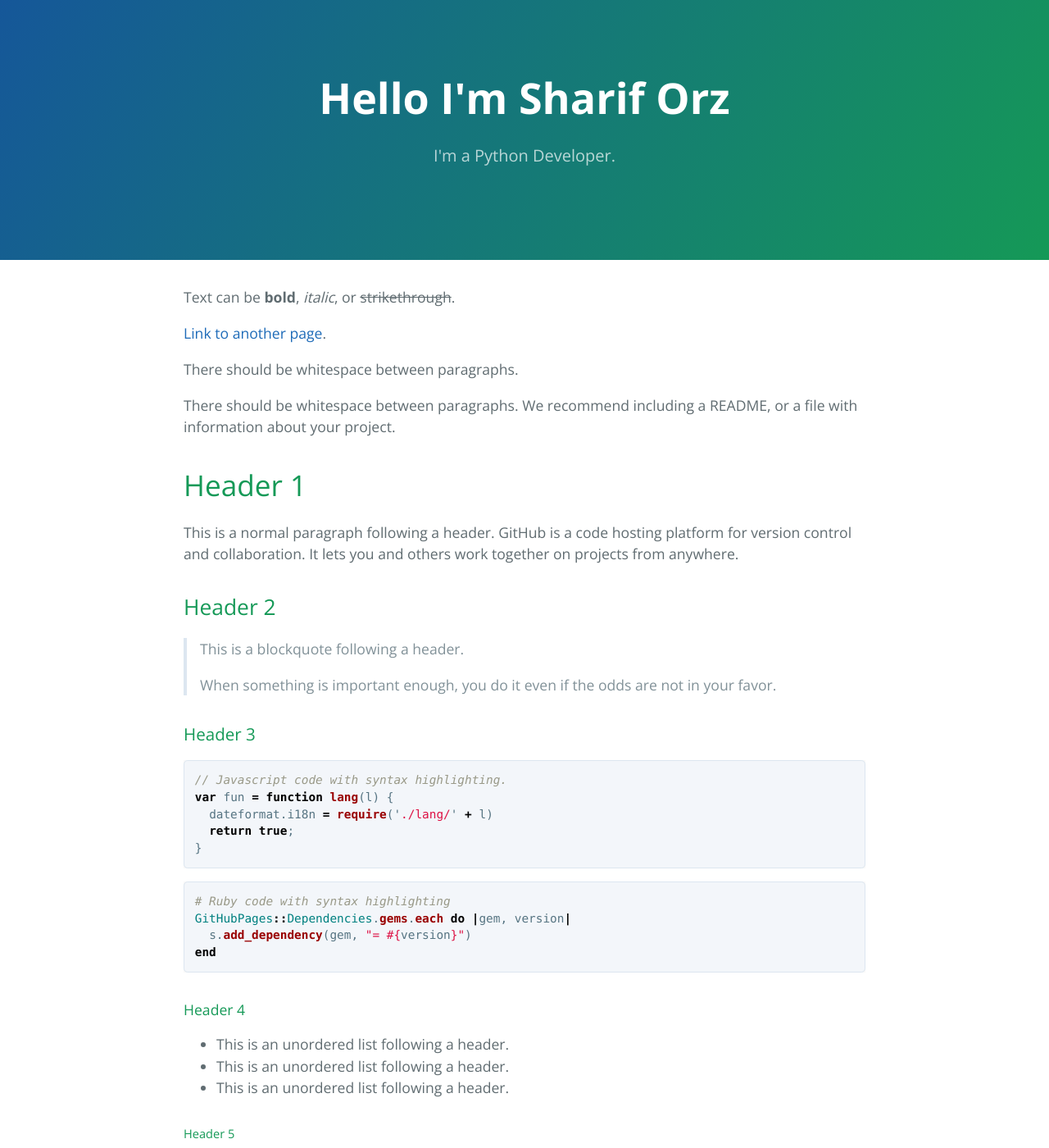
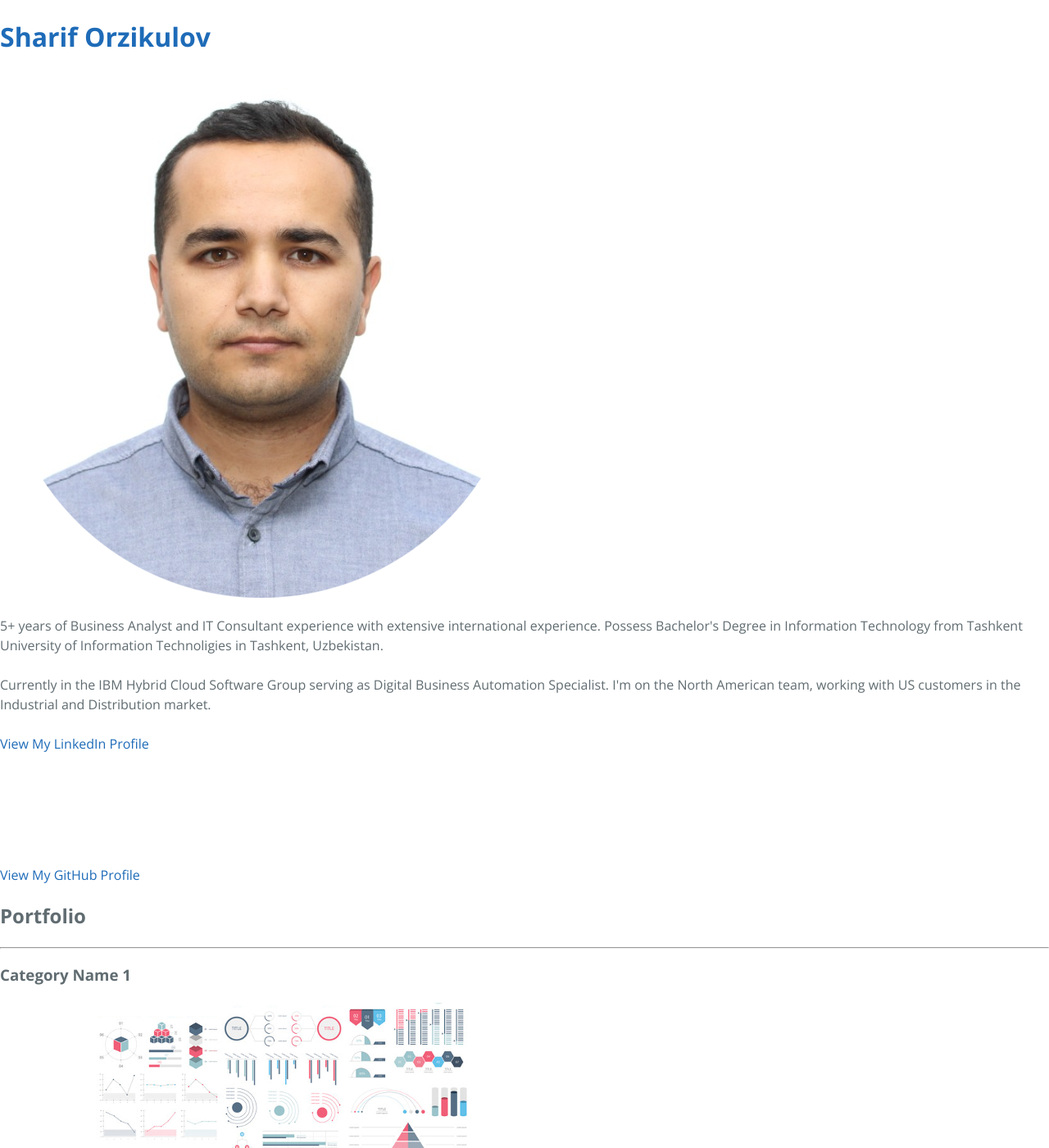
Before and after one commit to shariforz/shariforz.github.io, a Jekyll site: the page built from index.md, in a window 1280 px wide and 1400 px high. Shown: the whole window at 82% size. Built offline with Jekyll 4.4.1, drawn with Linux system fonts in a browser that asks for light colours; our own code applies the rules of GitHub Pages for plain Markdown files; some of the changed text lies outside the part shown.

Commit message:
Add files via upload

````diff
--- a/_config.yml
+++ b/_config.yml
@@ -1,4 +1,15 @@
-title: Hello I'm Sharif Orz
-description: I'm a Python Developer.
-google_analytics:
-theme: jekyll-theme-cayman
+title: Sharif Orzikulov # your name (or website title) here
+logo: "/images/plus_155.png?raw=true" # your photo (or logo) here
+description: > # your text below (remove <br> elements if you don't need line breaks)
+  5+ years of Business Analyst and IT Consultant experience with extensive international experience.
+  Possess Bachelor's Degree in Information Technology from Tashkent University of Information Technoligies in Tashkent, Uzbekistan.
+  <br><br>
+  Currently in the IBM Hybrid Cloud Software Group serving as Digital Business Automation Specialist.
+  I'm on the North American team, working with US customers in the Industrial and Distribution market.
+  <br><br>
+  <a href="https://www.linkedin.com/in/example/">View My LinkedIn Profile</a>
+  <br><br>
+  <br><br>
+  <br><br>
+theme: jekyll-theme-minimal
+google_analytics: UA-000000-0 # your Google Analytics tracking ID here
--- a/_layouts/default.html
+++ b/_layouts/default.html
@@ -1,48 +1,59 @@
 <!DOCTYPE html>
 <html lang="{{ site.lang | default: "en-US" }}">
   <head>
-
-    {% if site.google_analytics %}
-      <script async src="https://www.googletagmanager.com/gtag/js?id={{ site.google_analytics }}"></script>
-      <script>
-        window.dataLayer = window.dataLayer || [];
-        function gtag(){dataLayer.push(arguments);}
-        gtag('js', new Date());
-        gtag('config', '{{ site.google_analytics }}');
-      </script>
-    {% endif %}
     <meta charset="UTF-8">
+    <meta http-equiv="X-UA-Compatible" content="IE=edge">
+    <meta name="viewport" content="width=device-width, initial-scale=1">
 
 {% seo %}
-    <meta name="viewport" content="width=device-width, initial-scale=1">
-    <meta name="theme-color" content="#157878">
-    <meta name="apple-mobile-web-app-status-bar-style" content="black-translucent">
-    <link rel="stylesheet" href="{{ '/assets/css/style.css?v=' | append: site.github.build_revision | relative_url }}">
+    <link rel="stylesheet" href="{{ "/assets/css/style.css?v=" | append: site.github.build_revision | relative_url }}">
+    <!--[if lt IE 9]>
+    <script src="https://cdnjs.cloudflare.com/ajax/libs/html5shiv/3.7.3/html5shiv.min.js"></script>
+    <![endif]-->
   </head>
   <body>
-    <a id="skip-to-content" href="#content">Skip to the content.</a>
+    <div class="wrapper">
+      <header>
+        <h1><a href="{{ "/" | absolute_url }}">{{ site.title | default: site.github.repository_name }}</a></h1>
 
-    <header class="page-header" role="banner">
-      <h1 class="project-name">{{ site.title | default: site.github.repository_name }}</h1>
-      <h2 class="project-tagline">{{ site.description | default: site.github.project_tagline }}</h2>
-      {% if site.github.is_project_page %}
-        <a href="{{ site.github.repository_url }}" class="btn">View on GitHub</a>
-      {% endif %}
-      {% if site.show_downloads %}
-        <a href="{{ site.github.zip_url }}" class="btn">Download .zip</a>
-        <a href="{{ site.github.tar_url }}" class="btn">Download .tar.gz</a>
-      {% endif %}
-    </header>
+        {% if site.logo %}
+          <img src="{{site.logo | relative_url}}" alt="Logo" />
+        {% endif %}
 
-    <main id="content" class="main-content" role="main">
+        <p>{{ site.description | default: site.github.project_tagline }}</p>
+
+
+        {% if site.github.is_user_page %}
+        <p class="view"><a href="{{ site.github.owner_url }}">View My GitHub Profile</a></p>
+        {% endif %}
+
+        {% if site.show_downloads %}
+        <ul class="downloads">
+          <li><a href="{{ site.github.zip_url }}">Download <strong>ZIP File</strong></a></li>
+          <li><a href="{{ site.github.tar_url }}">Download <strong>TAR Ball</strong></a></li>
+          <li><a href="{{ site.github.repository_url }}">View On <strong>GitHub</strong></a></li>
+        </ul>
+        {% endif %}
+      </header>
+      <section>
+
       {{ content }}
 
-      <footer class="site-footer">
-        {% if site.github.is_project_page %}
-          <span class="site-footer-owner"><a href="{{ site.github.repository_url }}">{{ site.github.repository_name }}</a> is maintained by <a href="{{ site.github.owner_url }}">{{ site.github.owner_name }}</a>.</span>
-        {% endif %}
-        <span class="site-footer-credits">This page was generated by <a href="https://pages.github.com">GitHub Pages</a>.</span>
+      </section>
+      <footer>
+        <p><small>Hosted on GitHub Pages &mdash; Theme by <a href="https://github.com/orderedlist">orderedlist</a></small></p>
       </footer>
-    </main>
+    </div>
+    <script src="{{ "/assets/js/scale.fix.js" | relative_url }}"></script>
+    {% if site.google_analytics %}
+    <script>
+      (function(i,s,o,g,r,a,m){i['GoogleAnalyticsObject']=r;i[r]=i[r]||function(){
+      (i[r].q=i[r].q||[]).push(arguments)},i[r].l=1*new Date();a=s.createElement(o),
+      m=s.getElementsByTagName(o)[0];a.async=1;a.src=g;m.parentNode.insertBefore(a,m)
+      })(window,document,'script','https://www.google-analytics.com/analytics.js','ga');
+      ga('create', '{{ site.google_analytics }}', 'auto');
+      ga('send', 'pageview');
+    </script>
+    {% endif %}
   </body>
 </html>
--- a/index.md
+++ b/index.md
@@ -1,123 +1,33 @@
----
-layout: default
+## Portfolio
+
 ---
 
-Text can be **bold**, _italic_, or ~~strikethrough~~.
+### Category Name 1
 
-[Link to another page](./another-page.html).
+[Project 1 Title](/sample_page)
+<img src="images/dummy_thumbnail.jpg?raw=true"/>
 
-There should be whitespace between paragraphs.
+---
+[Project 2 Title](/pdf/sample_presentation.pdf)
+<img src="images/dummy_thumbnail.jpg?raw=true"/>
 
-There should be whitespace between paragraphs. We recommend including a README, or a file with information about your project.
+---
+[Project 3 Title](http://example.com/)
+<img src="images/dummy_thumbnail.jpg?raw=true"/>
 
-# Header 1
+---
 
-This is a normal paragraph following a header. GitHub is a code hosting platform for version control and collaboration. It lets you and others work together on projects from anywhere.
+### Category Name 2
 
-## Header 2
+- [Project 1 Title](http://example.com/)
+- [Project 2 Title](http://example.com/)
+- [Project 3 Title](http://example.com/)
+- [Project 4 Title](http://example.com/)
+- [Project 5 Title](http://example.com/)
 
-> This is a blockquote following a header.
->
-> When something is important enough, you do it even if the odds are not in your favor.
-
-### Header 3
-
-```js
-// Javascript code with syntax highlighting.
-var fun = function lang(l) {
-  dateformat.i18n = require('./lang/' + l)
-  return true;
-}
-```
-
-```ruby
-# Ruby code with syntax highlighting
-GitHubPages::Dependencies.gems.each do |gem, version|
-  s.add_dependency(gem, "= #{version}")
-end
-```
-
-#### Header 4
-
-*   This is an unordered list following a header.
-*   This is an unordered list following a header.
-*   This is an unordered list following a header.
-
-##### Header 5
-
-1.  This is an ordered list following a header.
-2.  This is an ordered list following a header.
-3.  This is an ordered list following a header.
-
-###### Header 6
-
-| head1        | head two          | three |
-|:-------------|:------------------|:------|
-| ok           | good swedish fish | nice  |
-| out of stock | good and plenty   | nice  |
-| ok           | good `oreos`      | hmm   |
-| ok           | good `zoute` drop | yumm  |
-
-### There's a horizontal rule below this.
-
-* * *
-
-### Here is an unordered list:
-
-*   Item foo
-*   Item bar
-*   Item baz
-*   Item zip
-
-### And an ordered list:
-
-1.  Item one
-1.  Item two
-1.  Item three
-1.  Item four
-
-### And a nested list:
-
-- level 1 item
-  - level 2 item
-  - level 2 item
-    - level 3 item
-    - level 3 item
-- level 1 item
-  - level 2 item
-  - level 2 item
-  - level 2 item
-- level 1 item
-  - level 2 item
-  - level 2 item
-- level 1 item
-
-### Small image
-
-![Octocat](https://assets-cdn.github.com/images/icons/emoji/octocat.png)
-
-### Large image
-
-![Branching](https://guides.github.com/activities/hello-world/branching.png)
+---
 
 
-### Definition lists can be used with HTML syntax.
 
-<dl>
-<dt>Name</dt>
-<dd>Godzilla</dd>
-<dt>Born</dt>
-<dd>1952</dd>
-<dt>Birthplace</dt>
-<dd>Japan</dd>
-<dt>Color</dt>
-<dd>Green</dd>
-</dl>
 
-```
-Long, single-line code blocks should not wrap. They should horizontally scroll if they are too long. This line should be long enough to demonstrate this.
-```
-
-```
-The final element.
-```
+---
````
Also changed, not shown: sample_page.md (added, +31 -0 lines), README.md, images/dummy_thumbnail.jpg (added), images/logo.png (added), images/plus_155.png (added), 3 other files.
